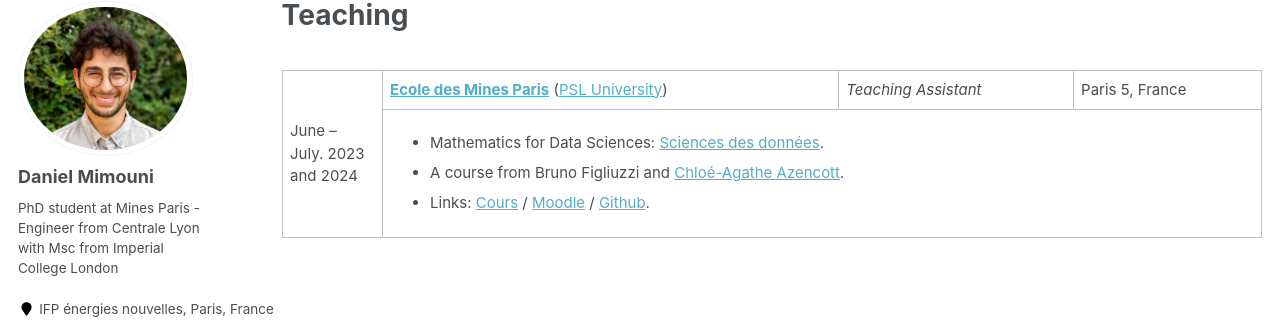
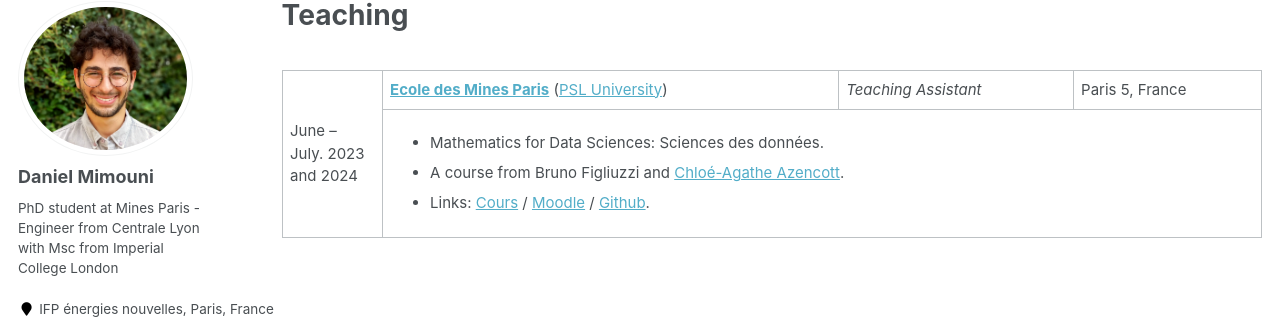
Before and after one commit to dan-mim/dan-mim.github.io, a Jekyll site: the page built from _pages/teaching.html, in a window 1280 px wide. Shown: the part 117-443 px from the top of the page. Built offline with Jekyll 4.4.1, drawn with Linux system fonts in a browser that asks for light colours; part of the change alters nothing that is shown.

```diff
--- a/_pages/teaching.html
+++ b/_pages/teaching.html
@@ -20,8 +20,7 @@ author_profile: true
   <tr>
     <td colspan="3">
       <ul>
-        <li>Mathematics for Data Sciences: <a
-            href="https://programmes.polytechnique.edu/en/master/programs/data-science-for-business-joint-degree-with-hec">Sciences des données</a>.</li>
+        <li>Mathematics for Data Sciences: Sciences des données.</li>
         <li>A course from Bruno Figliuzzi and
           <a href="https://cazencott.info/">Chloé-Agathe Azencott</a>.
         </li>
```
